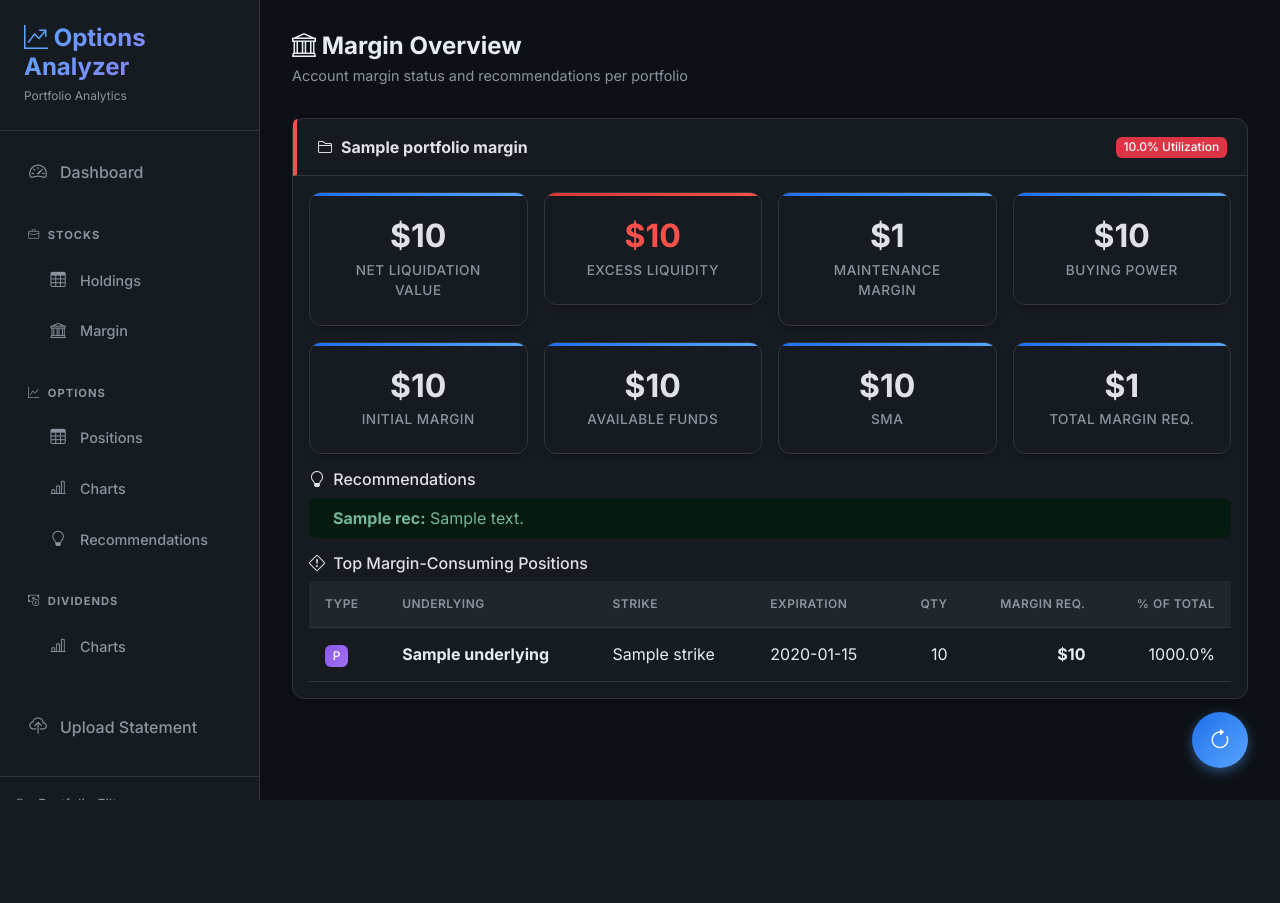
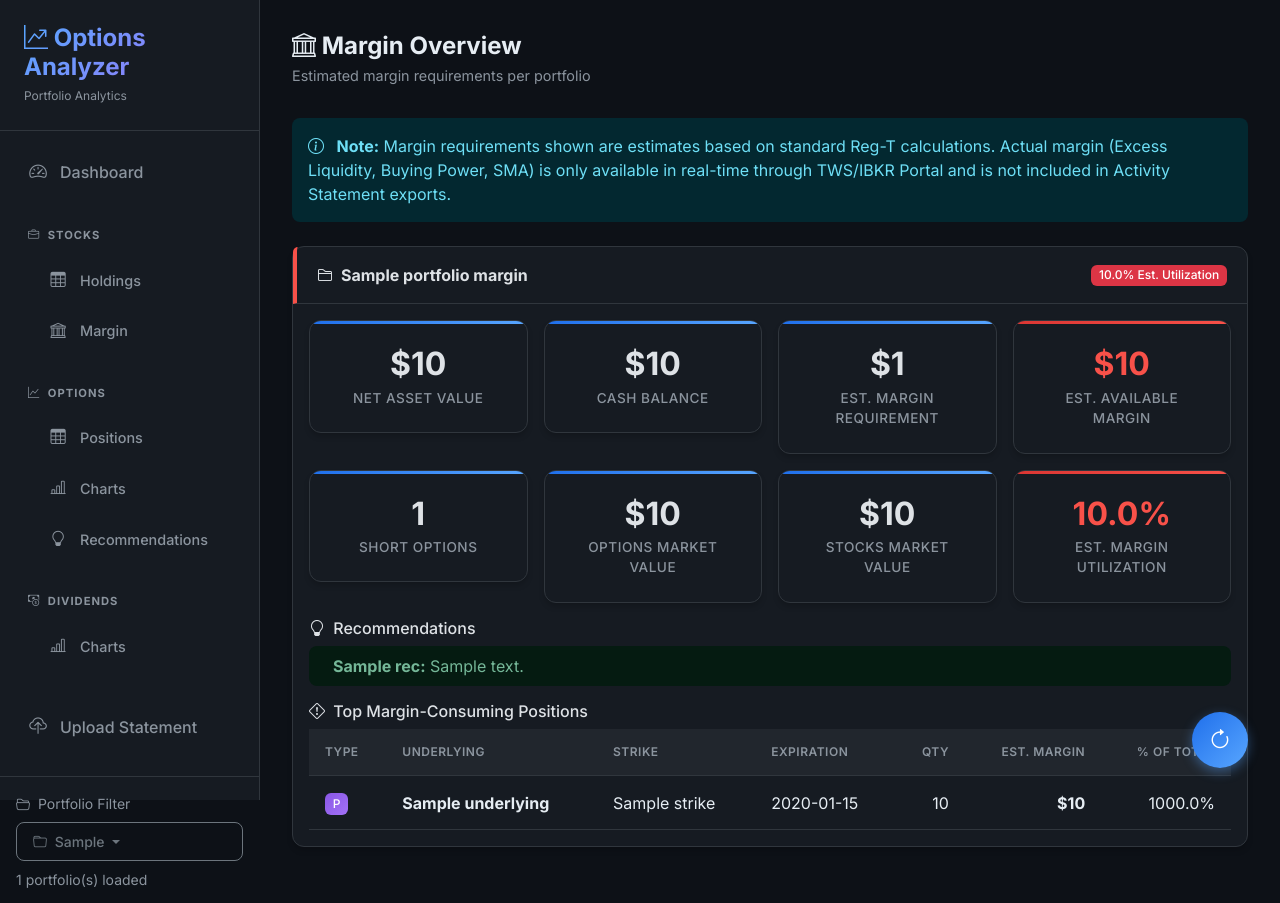
Before and after one commit to gRaytan/Options-Analyzer, a Flask app: template templates/margin.html in a window 1280 px wide. Before the commit the page ends 800 px from the top, so only its background shows below. Run offline with Flask 3, Linux system fonts and the light colour scheme; the template is opened without the code that fills it: most values are stand-ins (such as "Sample title", 1, 10 or a date in 2020).

Commit message:
dont show missing data

```diff
--- a/templates/margin.html
+++ b/templates/margin.html
@@ -6,7 +6,15 @@
 <!-- Page Header -->
 <div class="page-header">
     <h4><i class="bi bi-bank"></i> Margin Overview</h4>
-    <p class="subtitle">Account margin status and recommendations per portfolio</p>
+    <p class="subtitle">Estimated margin requirements per portfolio</p>
+</div>
+
+<!-- Info Alert -->
+<div class="alert alert-info mb-4">
+    <i class="bi bi-info-circle me-2"></i>
+    <strong>Note:</strong> Margin requirements shown are estimates based on standard Reg-T calculations.
+    Actual margin (Excess Liquidity, Buying Power, SMA) is only available in real-time through TWS/IBKR Portal
+    and is not included in Activity Statement exports.
 </div>
 
 <!-- Per-Portfolio Sections -->
@@ -16,62 +24,62 @@
         <i class="bi bi-folder2 me-2"></i>
         <strong>{{ pm.name }}</strong>
         <span class="badge {{ 'bg-success' if pm.margin_utilization < 50 else 'bg-warning text-dark' if pm.margin_utilization < 80 else 'bg-danger' }} ms-auto">
-            {{ "{:.1f}%".format(pm.margin_utilization) }} Utilization
+            {{ "{:.1f}%".format(pm.margin_utilization) }} Est. Utilization
         </span>
     </div>
     <div class="card-body">
-        <!-- Margin Metrics -->
+        <!-- Key Margin Metrics -->
         <div class="row g-3 mb-3">
             <div class="col-md-3">
                 <div class="card metric-card neutral">
                     <div class="metric-value">${{ "{:,.0f}".format(pm.net_liquidation_value) }}</div>
-                    <div class="metric-label">Net Liquidation Value</div>
-                </div>
-            </div>
-            <div class="col-md-3">
-                <div class="card metric-card {{ 'profit' if pm.excess_liquidity > 50000 else 'neutral' if pm.excess_liquidity > 10000 else 'loss' }}">
-                    <div class="metric-value">${{ "{:,.0f}".format(pm.excess_liquidity) }}</div>
-                    <div class="metric-label">Excess Liquidity</div>
+                    <div class="metric-label">Net Asset Value</div>
                 </div>
             </div>
             <div class="col-md-3">
                 <div class="card metric-card neutral">
-                    <div class="metric-value">${{ "{:,.0f}".format(pm.maintenance_margin or pm.total_margin_requirement) }}</div>
-                    <div class="metric-label">Maintenance Margin</div>
-                </div>
-            </div>
-            <div class="col-md-3">
-                <div class="card metric-card neutral">
-                    <div class="metric-value">${{ "{:,.0f}".format(pm.buying_power) }}</div>
-                    <div class="metric-label">Buying Power</div>
-                </div>
-            </div>
-        </div>
-
-        <!-- Additional Metrics Row -->
-        <div class="row g-3 mb-3">
-            <div class="col-md-3">
-                <div class="card metric-card neutral">
-                    <div class="metric-value">${{ "{:,.0f}".format(pm.initial_margin) }}</div>
-                    <div class="metric-label">Initial Margin</div>
-                </div>
-            </div>
-            <div class="col-md-3">
-                <div class="card metric-card neutral">
-                    <div class="metric-value">${{ "{:,.0f}".format(pm.available_funds) }}</div>
-                    <div class="metric-label">Available Funds</div>
-                </div>
-            </div>
-            <div class="col-md-3">
-                <div class="card metric-card neutral">
-                    <div class="metric-value">${{ "{:,.0f}".format(pm.sma) }}</div>
-                    <div class="metric-label">SMA</div>
+                    <div class="metric-value">${{ "{:,.0f}".format(pm.cash_balance) }}</div>
+                    <div class="metric-label">Cash Balance</div>
                 </div>
             </div>
             <div class="col-md-3">
                 <div class="card metric-card neutral">
                     <div class="metric-value">${{ "{:,.0f}".format(pm.total_margin_requirement) }}</div>
-                    <div class="metric-label">Total Margin Req.</div>
+                    <div class="metric-label">Est. Margin Requirement</div>
+                </div>
+            </div>
+            <div class="col-md-3">
+                <div class="card metric-card {{ 'profit' if pm.margin_available > 50000 else 'neutral' if pm.margin_available > 10000 else 'loss' }}">
+                    <div class="metric-value">${{ "{:,.0f}".format(pm.margin_available) }}</div>
+                    <div class="metric-label">Est. Available Margin</div>
+                </div>
+            </div>
+        </div>
+
+        <!-- Position Summary -->
+        <div class="row g-3 mb-3">
+            <div class="col-md-3">
+                <div class="card metric-card neutral">
+                    <div class="metric-value">{{ pm.short_options_count }}</div>
+                    <div class="metric-label">Short Options</div>
+                </div>
+            </div>
+            <div class="col-md-3">
+                <div class="card metric-card neutral">
+                    <div class="metric-value">${{ "{:,.0f}".format(pm.options_market_value) }}</div>
+                    <div class="metric-label">Options Market Value</div>
+                </div>
+            </div>
+            <div class="col-md-3">
+                <div class="card metric-card neutral">
+                    <div class="metric-value">${{ "{:,.0f}".format(pm.stocks_market_value) }}</div>
+                    <div class="metric-label">Stocks Market Value</div>
+                </div>
+            </div>
+            <div class="col-md-3">
+                <div class="card metric-card {{ 'profit' if pm.margin_utilization < 50 else 'neutral' if pm.margin_utilization < 80 else 'loss' }}">
+                    <div class="metric-value">{{ "{:.1f}%".format(pm.margin_utilization) }}</div>
+                    <div class="metric-label">Est. Margin Utilization</div>
                 </div>
             </div>
         </div>
@@ -99,7 +107,7 @@
                         <th>Strike</th>
                         <th>Expiration</th>
                         <th class="text-end">Qty</th>
-                        <th class="text-end">Margin Req.</th>
+                        <th class="text-end">Est. Margin</th>
                         <th class="text-end">% of Total</th>
                     </tr>
                 </thead>
```
